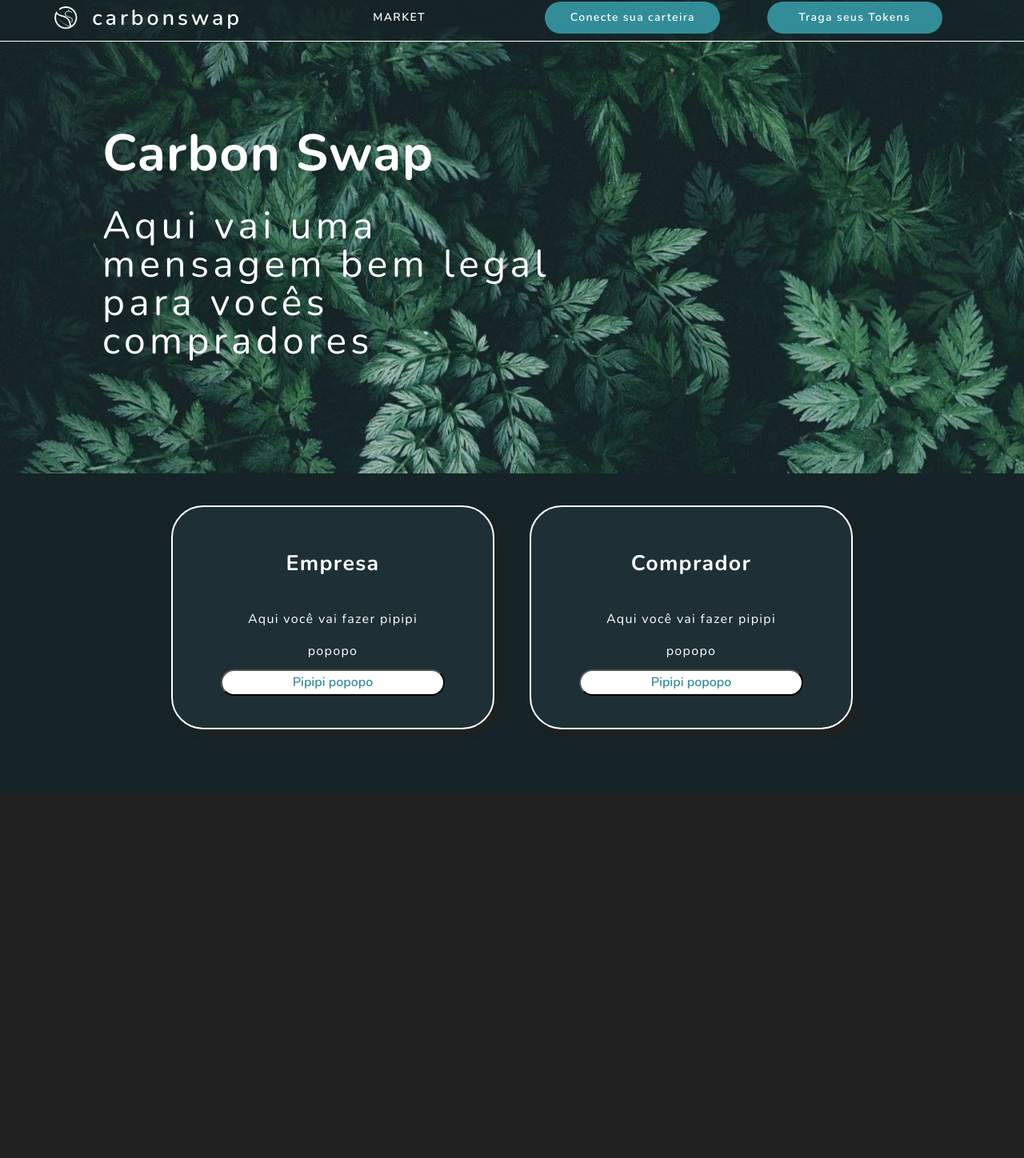
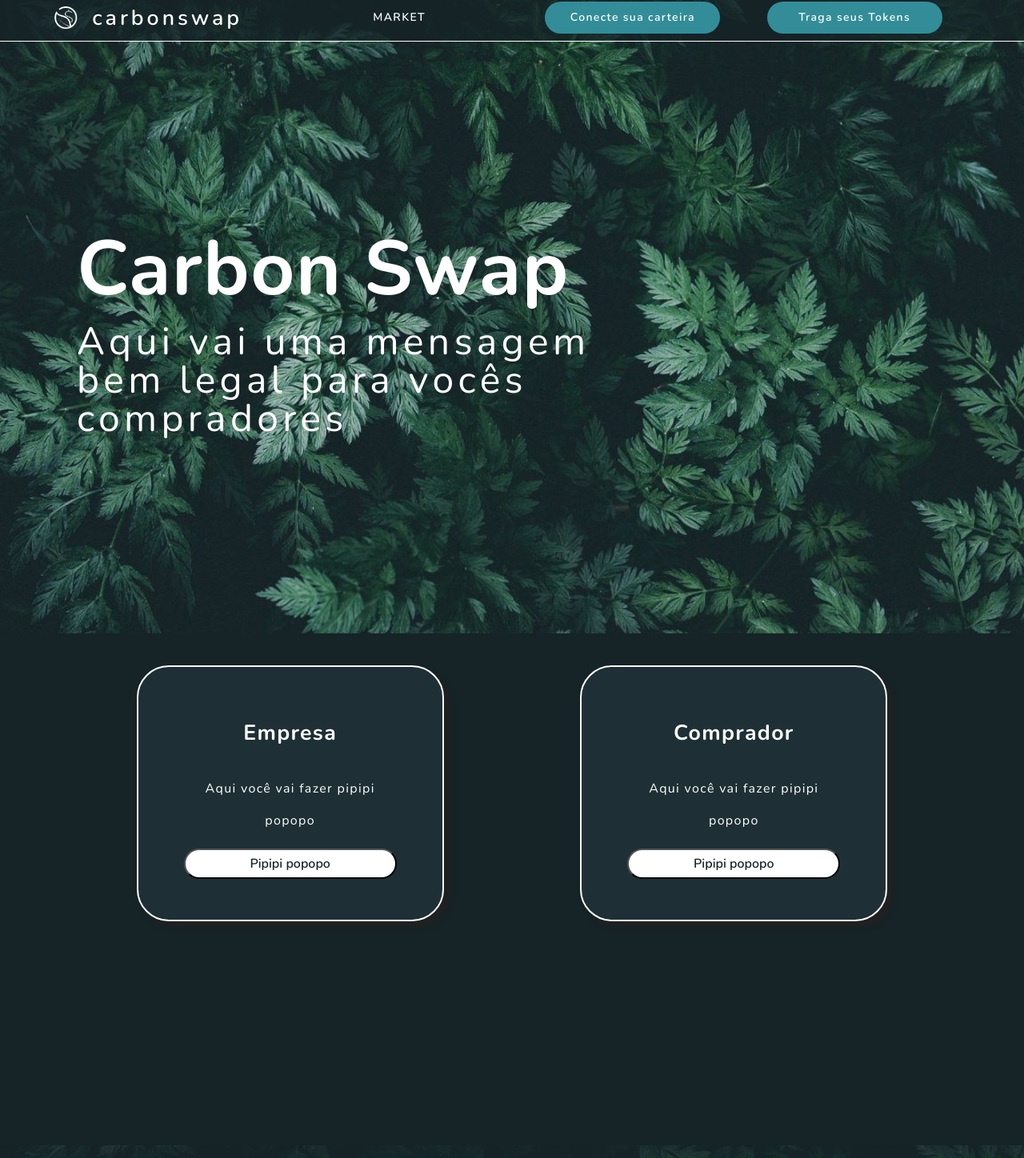
Before and after one commit to luiz-lvj/inteli-hackathon, a React (Create React App) app in the folder carbon-swap-front/: page / in a window 1280 px wide. Shown: the part 8-1456 px from the top of the page at 80% size. Before the commit the page ends 1000 px from the top, so only its background shows below. Built offline with nearby package versions, Linux system fonts and the light colour scheme.

Commit message:
footer + new home

```diff
--- /dev/null
+++ b/carbon-swap-front/src/App.css
@@ -0,0 +1,202 @@
+.HomeStyle {
+    /* display: flex; */
+    flex-direction: column;
+    /* justify-content: space-between; */
+    height: 100vh;
+    /* align-items: center; */
+    width: 100%;
+    /* overflow: hidden; */
+}
+
+.TopHomeStyle{
+    display: flex;
+    flex-direction: column;
+    justify-content: center;
+    width: 100%;
+    padding-left: 7.5vw;
+    height: 100vh;
+    overflow-x: hidden;
+    overflow-y: auto;
+}
+
+.parallax{
+    background-size: 1600px;
+    background-image: url(./images/background_v1.jpeg);
+    filter: blur(0.5);
+    position: fixed;
+    top: 0;
+    left: 0;
+    width: 100%;
+    height: 200%;
+    background-position: center;
+    background-size: cover;
+    z-index: -1;
+    background-attachment: fixed;
+}
+
+.SiteTitleStyle{
+    font-size: 48pt;
+    font-size: 6rem;
+    letter-spacing: 1.1pt;
+    color: #ffffff;
+    font-weight: 700;
+    vertical-align: middle;
+    line-height: 100px;
+    margin-top: 50px;
+}
+
+.SiteSubTitleStyle{
+    display: flex;
+  justify-content: center;
+  font-size: 36pt;
+  letter-spacing: 4pt;
+  width: 60%;
+  color: #ffffff;
+  font-weight: 300;
+  vertical-align: middle;
+}
+
+.BottomHomeStyle{
+    display: flex;
+    flex-direction: row;
+    justify-content: space-evenly;
+    background-color: #162327;
+    width: 100%;
+    height: 80vh;
+}
+
+.TextBoxStyle{
+    width: 60%;
+    height: 30%;
+    font-size: 12pt;
+    font-weight: 300;
+    letter-spacing: 1pt;
+    text-align: center;
+    vertical-align: middle;
+    line-height: 40px;
+    color: #ffffff;
+}
+
+.TextCardStyle{
+    width: 60%;
+    font-size: 20pt;
+    font-weight: 700;
+    letter-spacing: 1pt;
+    text-align: center;
+    align-items: center;
+    vertical-align: middle;
+    line-height: 100px;
+    color: #ffffff;
+}
+
+.OvalButton{
+    margin-bottom: 5%;
+    border-radius: 30px;
+    width: 70%;
+    height: 12%;
+    font-size: 12pt;
+    font-weight: 600;
+    background-color: #ffffff;
+    color: #162327;
+}
+
+.OvalButton:hover {
+  color: #328d98;
+  transition: 0.3s;
+  cursor: pointer;
+}
+
+.CardStyle{
+    margin-top: 40px;
+    display: flex;
+    justify-content: center;
+    flex-direction: column;
+    text-align: center;
+    align-items: center;
+    width: 30vw;
+    height: 40vh;
+    vertical-align: middle;
+    background-color: #1e3036;
+    box-shadow: 7px 7px 7px #212121;
+    border-radius: 40px;
+    border: 2px solid #ffffff;
+}
+
+.CardStyle:hover {
+    transition: transform 600ms;
+    box-shadow: 0px 0px 0px 10px #13d16688;
+    animation: border-glow 2s ease-out infinite;
+    border-color: #13d16688;
+}
+
+@keyframes border-glow {
+    0% {
+        transform: translateY(0px);
+        box-shadow: 0 0 0 0 rgba(18, 201, 100, 0.7); /* Set the initial box-shadow */
+    }
+    50%{
+        transform: translateY(-3px);
+
+    }
+    100% {
+        transform: translateY(0px);
+        box-shadow: 0 0 0 15px rgba(24, 215, 62, 0); /* Set the final box-shadow */
+    }
+}
+
+.footer{
+    display: flex;
+    justify-content: space-evenly;
+    align-items: center;
+    height: 10vh;
+    background: rgba(22, 35, 39, 0.8);
+}
+
+.brand{
+    display: flex;
+    justify-content: center;
+    align-items: center;
+    letter-spacing: 3px;
+    padding-left: 15px;
+    padding-right: 15px;
+    /* cursor: pointer; */
+}
+
+.brand h4{
+    color: white;
+    font-size: 25pt;
+    font-weight: 300;
+}
+
+.footer > a{
+    height: 10px;
+}
+
+.copyright{
+    /* margin-left: auto; */
+    padding: 10px;
+    color: gray;
+}
+
+.copyright b {
+    color: cadetblue;
+    font-weight: 500;
+}
+
+.footerLogo{
+    height: 48px;
+}
+
+.footerIcon{
+    height: 25px;
+    margin-left: 30px;
+    cursor: pointer;
+}
+
+.linksLogo {
+    display: flex;
+    justify-content: center;
+    align-items: center;
+    margin-left: 50px;
+    margin-right: auto;
+}
--- a/carbon-swap-front/src/App.js
+++ b/carbon-swap-front/src/App.js
@@ -4,6 +4,7 @@ import { BrowserRouter, Routes, Route } from "react-router-dom";
 import Home from "./components/Home";
 import Send from './components/Send';
 import Search from './components/Search';
+import './App.css'
 
 function App() {
 
--- /dev/null
+++ b/carbon-swap-front/src/components/Footer.js
@@ -0,0 +1,42 @@
+import React from "react";
+import icon from "../images/logo_carbonswap_WHITE.png";
+import gitIcon from "../images/github-icon.svg";
+
+export default function Footer() {
+  return (
+    <div className="footer">
+      <div className="brand">
+        <img className="footerLogo" src={icon} />
+        <h4>carbonswap</h4>
+      </div>
+      <div className="linksLogo">
+        <a href="https://taikai.network/inteliblockchain/hackathons/ibchallenge2023/projects/clhbxfh3c84406301xhkz3b0s2k/idea">
+          <svg
+            width="80"
+            height="25"
+            fill="none"
+            viewBox="0 0 180 50"
+            aria-labelledby="taikaiTitle"
+            role="img"
+          >
+            <title id="taikaiTitle">TAIKAI</title>
+            <path
+              fill="#fff"
+              d="M78.229 50h-6.702V0h6.702v50zM179.411 50h-6.702V0h6.702v50zM90.532 50h-6.696V0h6.696v50zM121.463 50h-6.359l-.075-.076-18.103-18.633 5.473-5.24 19.064 20.153V50zM93.968 29.376v-9.352L115.046 0h5.759v3.727l-.082.075-26.755 25.574zM31.71 50h-5.653v-3.546L59.543.017h6.58v29.47h-6.702v-18.4L31.711 50z"
+            ></path>
+            <path
+              fill="#fff"
+              d="M66.123 50h-6.702V39.21H43.484l4.734-6.306h17.923L66.123 50zM12.49 6.306H0V0h12.49v6.306zM22.627 50H15.92V0h20.526v6.306H22.627V50zM129.312 50h-5.561v-4.047l17.101-38.558 3.756 8.059-.052.11L129.312 50zM161.721 29.207h-7.412L142.745 3.22 144.177 0h4.548l12.996 29.207zM169.256 50h-5.689l-4.932-11.063h-20.653l2.742-6.295h22.529l6.003 13.51V50z"
+            ></path>
+          </svg>
+        </a>
+        <a href="https://github.com/luiz-lvj/inteli-hackathon">
+          <img className="footerIcon" src={gitIcon} />
+        </a>
+      </div>
+      <p className="copyright">
+        Copyright © 2023 All rights reserved. Powered by <b>olafinho</b>
+      </p>
+    </div>
+  );
+}
--- a/carbon-swap-front/src/components/Home.js
+++ b/carbon-swap-front/src/components/Home.js
@@ -1,160 +1,167 @@
-import React from 'react';
-import styled from 'styled-components';
+import React from "react";
+import styled from "styled-components";
 import Header from "./Header";
-import bkg from '../images/background_v1.jpeg';
+import Footer from "./Footer"
+import bkg from "../images/background_v1.jpeg";
 import { useNavigate } from "react-router-dom";
 
 export default function Home() {
+  const history = useNavigate();
 
-    const history = useNavigate();
+  return (
+    <div className="HomeStyle">
+      <Header />
+      <div className="TopHomeStyle">
+        <div className="parallax"></div>
+        <h1 className="SiteTitleStyle">Carbon Swap</h1>
+        <br></br>
+        <h3 className="SiteSubTitleStyle">
+          Aqui vai uma mensagem bem legal para vocês compradores
+        </h3>
+      </div>
+      <div className="BottomHomeStyle">
+        {/* <BottomLStyle> */}
+          <div className="CardStyle">
+            <div className="TextCardStyle">Empresa</div>
+            <div className="TextBoxStyle">Aqui você vai fazer pipipi popopo</div>
+            <button className="OvalButton" onClick={() => history("/send")}>
+              Pipipi popopo
+            </button>
+          </div>
+        {/* </BottomLStyle> */}
+        {/* <BottomRStyle> */}
+          <div className="CardStyle">
+            <div className="TextCardStyle">Comprador</div>
+            <div className="TextBoxStyle">Aqui você vai fazer pipipi popopo</div>
+            <button className="OvalButton">Pipipi popopo</button>
+          </div>
+        {/* </BottomRStyle> */}
+      </div>
+      <Footer />
+    </div>
+  );
+}
 
-    return (
-        <HomeStyle>
-            <Header/>
-            <TopHomeStyle>
-            <SiteTitleStyle>Carbon Swap</SiteTitleStyle><br></br>
-            <SiteSubTitleStyle>Aqui vai uma mensagem bem legal para vocês compradores</SiteSubTitleStyle>
-            </TopHomeStyle>
-            <BottomHomeStyle>
-                <BottomLStyle>
-                    <CardStyle>
-                        <TextCardStyle>Empresa</TextCardStyle>
-                        <TextBoxStyle>Aqui você vai fazer pipipi popopo</TextBoxStyle>
-                        <OvalButton onClick={() => history("/send")}>Pipipi popopo</OvalButton>
-                    </CardStyle>
-                </BottomLStyle>
-                <BottomRStyle>
-                    <CardStyle>
-                        <TextCardStyle>Comprador</TextCardStyle>
-                        <TextBoxStyle>Aqui você vai fazer pipipi popopo</TextBoxStyle>
-                        <OvalButton>Pipipi popopo</OvalButton>
-                    </CardStyle>
-                </BottomRStyle>
-            </BottomHomeStyle>
-        </HomeStyle>
-    );
-};
+// const HomeStyle = styled.div`
+//     display: flex;
+//     flex-direction: column;
+//     justify-content: space-between;
+//     background-image: url(${bkg});
+//     height: 1000px;
+//     background-size: 1600px;
+//     align-items: center;
+//     width: 100%;
+// `;
 
-const HomeStyle = styled.div`
-    display: flex;
-    flex-direction: column;
-    justify-content: space-between;
-    background-image: url(${bkg});
-    height: 1000px;
-    background-size: 1600px;
-    align-items: center;
-    width: 100%;
-`;
+// const TopHomeStyle = styled.div`
+//   display: center;
+//   flex-direction: row;
+//   justify-content: space-between;
+//   width: 80%;
+//   height: 360px;
+//   margin-top: 100px;
+// `;
 
-const TopHomeStyle = styled.div`
-    display: center;
-    flex-direction: row;
-    justify-content: space-between;
-    width: 80%;
-    height: 360px;
-    margin-top: 100px;
-`;
+// const SiteTitleStyle = styled.div`
+//   font-size: 48pt;
+//   letter-spacing: 1pt;
+//   color: #ffffff;
+//   font-weight: 700;
+//   vertical-align: middle;
+//   line-height: 100px;
+//   margin-top: 50px;
+// `;
 
-const SiteTitleStyle = styled.div`
-    font-size: 48pt;
-    letter-spacing: 1pt;
-    color: #FFFFFF;
-    font-weight: 700;
-    vertical-align: middle;
-    line-height: 100px;
-    margin-top: 50px;
-`;
+// const SiteSubTitleStyle = styled.div`
+//   display: flex;
+//   justify-content: center;
+//   font-size: 36pt;
+//   letter-spacing: 4pt;
+//   width: 60%;
+//   color: #ffffff;
+//   font-weight: 300;
+//   vertical-align: middle;
+// `;
 
-const SiteSubTitleStyle = styled.div`
-    display: flex;
-    justify-content: center;
-    font-size: 36pt;
-    letter-spacing: 4pt;
-    width: 60%;
-    color: #FFFFFF;
-    font-weight: 300;
-    vertical-align: middle;
-`;
+// const BottomHomeStyle = styled.div`
+//   display: flex;
+//   flex-direction: row;
+//   justify-content: space-between;
+//   background-color: #162327;
+//   width: 100%;
+//   height: 400px;
+// `;
 
-const BottomHomeStyle = styled.div`
-    display: flex;
-    flex-direction: row;
-    justify-content: space-between;
-    background-color: #162327;
-    width: 100%;
-    height: 400px;
-`;
+// const TextBoxStyle = styled.div`
+//   width: 60%;
+//   height: 30%;
+//   font-size: 12pt;
+//   font-weight: 300;
+//   letter-spacing: 1pt;
+//   text-align: center;
+//   vertical-align: middle;
+//   line-height: 40px;
+//   color: #ffffff;
+// `;
 
-const TextBoxStyle = styled.div`
-    width: 60%;
-    height: 30%;
-    font-size: 12pt;
-    font-weight: 300;
-    letter-spacing: 1pt;
-    text-align: center;
-    vertical-align: middle;
-    line-height: 40px;
-    color: #FFFFFF;
-`;
+// const TextCardStyle = styled.div`
+//   width: 60%;
+//   font-size: 20pt;
+//   font-weight: 700;
+//   letter-spacing: 1pt;
+//   text-align: center;
+//   align-items: center;
+//   vertical-align: middle;
+//   line-height: 100px;
+//   color: #ffffff;
+// `;
 
-const TextCardStyle = styled.div`
-    width: 60%;
-    font-size: 20pt;
-    font-weight: 700;
-    letter-spacing: 1pt;
-    text-align: center;
-    align-items: center;
-    vertical-align: middle;
-    line-height: 100px;
-    color: #FFFFFF;
-`;
+// const BottomLStyle = styled.div`
+//   display: flex;
+//   justify-content: center;
+//   margin-left: 15%;
+//   width: 35%;
+// `;
 
-const BottomLStyle = styled.div`
-    display: flex;
-    justify-content: center;
-    margin-left: 15%;
-    width: 35%;
-`;
+// const BottomRStyle = styled.div`
+//   display: flex;
+//   justify-content: center;
+//   margin-right: 15%;
+//   width: 35%;
+// `;
 
-const BottomRStyle = styled.div`
-    display: flex;
-    justify-content: center;
-    margin-right: 15%;
-    width: 35%;
-`;
+// const OvalButton = styled.button`
+//   margin-bottom: 5%;
+//   border-radius: 30px;
+//   width: 70%;
+//   height: 12%;
+//   font-size: 12pt;
+//   font-weight: 600;
+//   background-color: #ffffff;
+//   color: #328d98;
+//   :hover {
+//     color: #162327;
+//     transition: 0.3s;
+//     cursor: pointer;
+//   }
+// `;
 
-const OvalButton = styled.button`
-    margin-bottom: 5%;
-    border-radius: 30px;
-    width: 70%;
-    height: 12%;
-    font-size: 12pt;
-    font-weight: 600;
-    background-color: #FFFFFF;
-    color: #328d98;
-    :hover {
-        color: #162327;
-        transition: 0.3s;
-        cursor: pointer;
-    }
-`;
-
-const CardStyle = styled.div`
-    margin-top: 40px;
-    display: flex;
-    justify-content: center;
-    flex-direction: column;
-    text-align: center;
-    align-items: center;
-    width: 90%;
-    height: 70%;
-    vertical-align: middle;
-    background-color: #1E3036;
-    box-shadow: 7px 7px 7px #212121;
-    border-radius: 40px;
-    border: 2px solid #FFFFFF;
-    :hover {
-        transform: translateY(-10px);
-        transition: transform 600ms;
-    }
-`;
+// const CardStyle = styled.div`
+//   margin-top: 40px;
+//   display: flex;
+//   justify-content: center;
+//   flex-direction: column;
+//   text-align: center;
+//   align-items: center;
+//   width: 90%;
+//   height: 70%;
+//   vertical-align: middle;
+//   background-color: #1e3036;
+//   box-shadow: 7px 7px 7px #212121;
+//   border-radius: 40px;
+//   border: 2px solid #ffffff;
+//   :hover {
+//     transform: translateY(-10px);
+//     transition: transform 600ms;
+//   }
+// `;
```
Also changed, not shown: carbon-swap-front/src/images/github-icon.svg (added).
